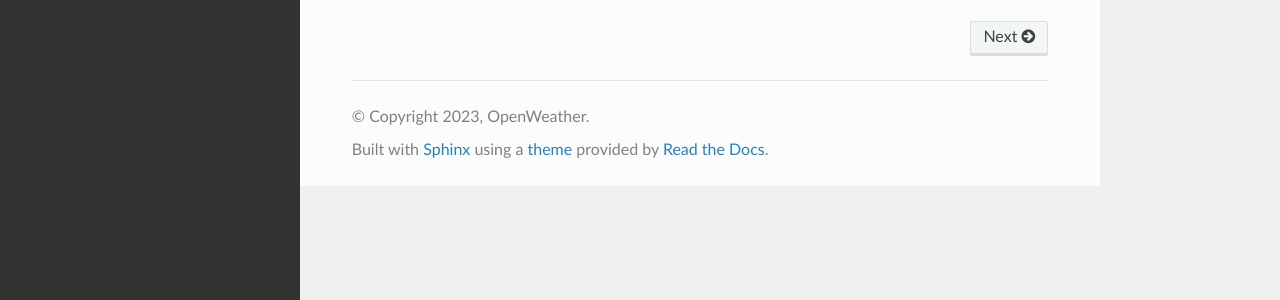
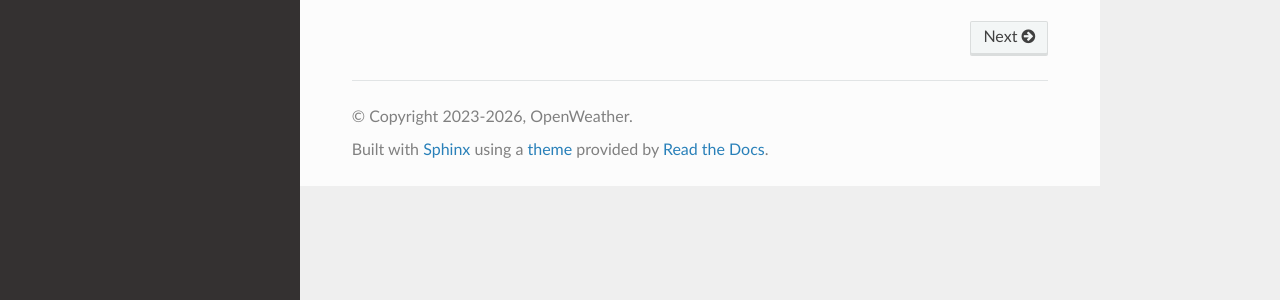
Before and after one commit to openweathermap/deker-server-adapters, a Sphinx documentation site: the page built from docs/index.rst, in a window 1280 px wide. Shown: the part 211-511 px from the top of the page. Built offline with Sphinx 7.4.7 and the Read the Docs theme 3.1.0, drawn with Linux system fonts in a browser that asks for light colours.

```diff
--- a/docs/conf.py
+++ b/docs/conf.py
@@ -11,7 +11,7 @@
 
 
 project = "Deker server adapters"
-copyright = "2023, OpenWeather"
+copyright = "2023-2026, OpenWeather"
 author = "OpenWeather"
 
 # Add support for auto-doc
```
